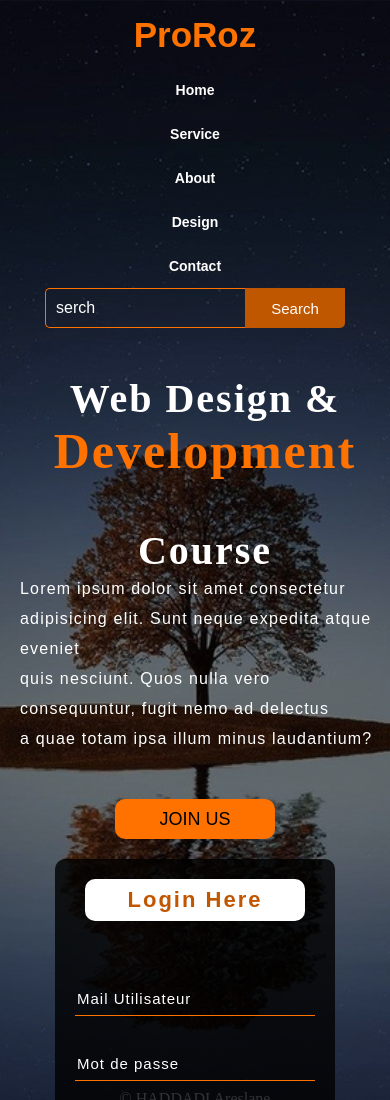
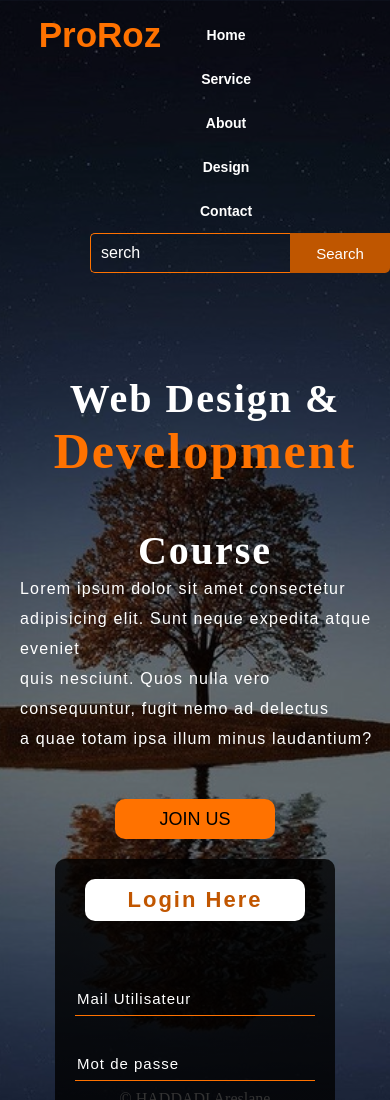
Before and after one commit to areslane67/readme-correction, a plain HTML site: page index.html in a window 390 px wide. Shown: the top 1100 px of the page. Drawn offline with nearby package versions, Linux system fonts and the light colour scheme.

Commit message:
Update style.css

```diff
--- a/css/style.css
+++ b/css/style.css
@@ -280,9 +280,7 @@ footer{
 @media screen and (max-width: 60rem){
     header{
         max-width: 100%;
-        display: flex;
-        flex-direction: column;
-        align-items: center;
+        text-align: center;
     }
     header h1{
         text-align: center;
```
